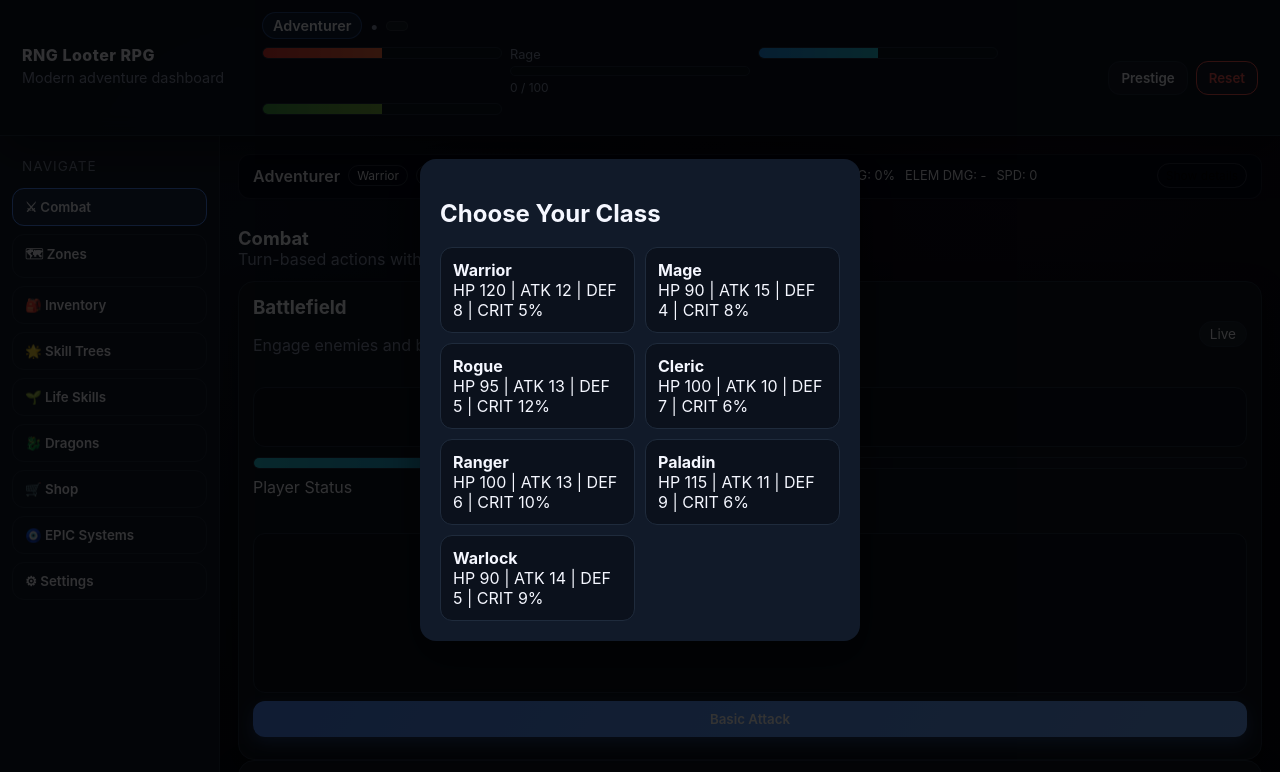
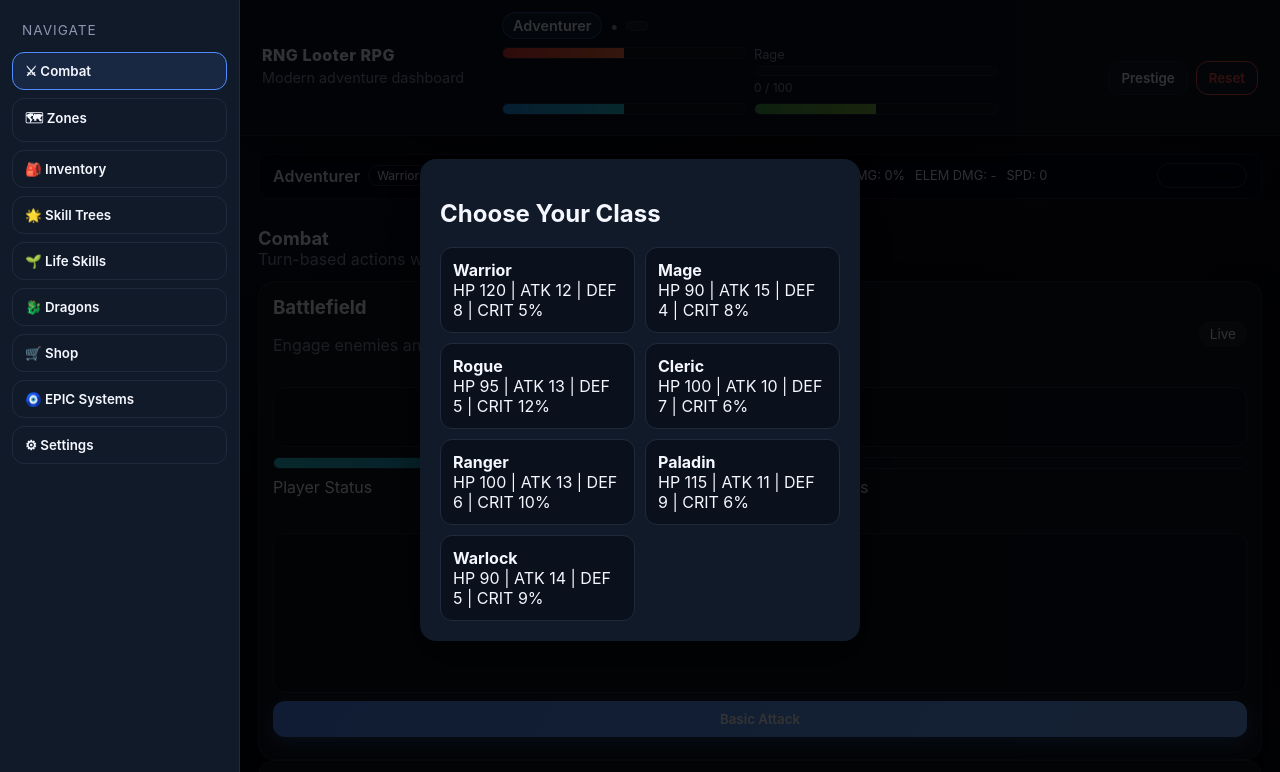
Before and after one commit to CarpetBarn/Test-Game, a plain HTML site: page index.html in a window 1280 px wide. Shown: the top 772 px of the page. Drawn offline with Linux system fonts and the light colour scheme.

Commit message:
Fix sidebar layout anchoring

```diff
--- a/styles.css
+++ b/styles.css
@@ -34,6 +34,8 @@
 
 * { box-sizing: border-box; }
 
+html, body { height: 100%; overflow-y: auto; }
+
 body {
   margin: 0;
   font-family: 'Inter', 'Segoe UI', system-ui, -apple-system, sans-serif;
@@ -59,6 +61,8 @@ body.animations-off *::after {
   position: sticky;
   top: 0;
   z-index: 10;
+  margin-left: 240px;
+  width: calc(100% - 240px);
   display: grid;
   grid-template-columns: 240px 1fr 260px;
   align-items: center;
@@ -124,20 +128,23 @@ body.animations-off *::after {
 .meta-line { color: var(--color-muted); font-size: 0.9rem; }
 .meta-actions { display: flex; gap: 8px; }
 
-.app-body { display: grid; grid-template-columns: 220px 1fr; flex: 1; }
+.app-body { display: block; }
 .sidebar {
+  position: fixed;
+  top: 0;
+  left: 0;
+  height: 100vh;
+  width: 240px;
   background: var(--color-panel);
   border-right: 1px solid var(--color-border);
   padding: 16px calc(12px + env(safe-area-inset-right)) 16px calc(12px + env(safe-area-inset-left));
-  position: sticky;
-  top: 88px;
-  height: calc(100vh - 88px);
   display: flex;
   flex-direction: column;
   gap: 8px;
-  overflow-x: auto;
-  -webkit-overflow-scrolling: touch;
+  overflow: hidden;
+  z-index: 100;
 }
+.sidebar * { overflow: visible !important; }
 .nav-title { color: var(--color-muted); font-size: 0.85rem; text-transform: uppercase; letter-spacing: 1px; padding: 6px 10px; }
 .nav-item {
   background: transparent;
@@ -152,7 +159,15 @@ body.animations-off *::after {
 .nav-item:hover { border-color: var(--color-accent); box-shadow: 0 0 0 1px rgba(79, 140, 255, 0.25); }
 .nav-item.is-active { background: rgba(79, 140, 255, 0.12); border-color: var(--color-accent); }
 
-.main-content { padding: 18px; display: flex; flex-direction: column; gap: 18px; }
+.main-content {
+  padding: 18px;
+  display: flex;
+  flex-direction: column;
+  gap: 18px;
+  margin-left: 240px;
+  height: 100vh;
+  overflow-y: auto;
+}
 .view-header { margin-bottom: 12px; }
 
 .player-header {
@@ -271,8 +286,8 @@ body.animations-off *::after {
   .app-header { grid-template-columns: 1fr; gap: 10px; align-items: flex-start; }
   .header-meta { align-items: flex-start; }
   .app-body { grid-template-columns: 1fr; }
-  .sidebar { position: sticky; top: 0; height: auto; flex-direction: row; flex-wrap: nowrap; overflow-x: auto; border-right: none; border-bottom: 1px solid var(--color-border); background: rgba(17, 26, 41, 0.9); z-index: 9; }
-  .sidebar .nav-item { white-space: nowrap; flex: 1 0 auto; }
+  .sidebar { position: fixed; top: 0; left: 0; height: 100vh; width: 240px; flex-direction: column; flex-wrap: nowrap; overflow: hidden; border-right: 1px solid var(--color-border); border-bottom: none; background: var(--color-panel); }
+  .sidebar .nav-item { white-space: nowrap; }
   .content { padding: 14px; }
   .combat-grid { grid-template-columns: 1fr; }
 }
@@ -466,7 +481,7 @@ select { background: var(--color-panel); color: var(--color-text); border: 1px s
 @media (max-width: 1200px) {
   .combat-grid { grid-template-columns: 1fr; }
   .app-header { grid-template-columns: 1fr; gap: 12px; position: static; }
-  .sidebar { position: relative; top: 0; height: auto; flex-direction: row; flex-wrap: wrap; }
+  .sidebar { position: fixed; top: 0; left: 0; height: 100vh; width: 240px; flex-direction: column; flex-wrap: nowrap; }
   .app-body { grid-template-columns: 1fr; }
 }
 
```
